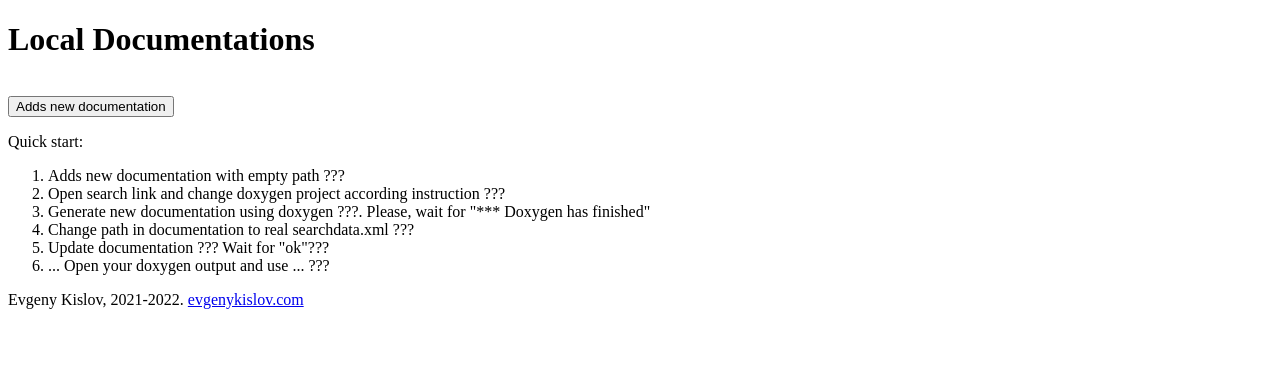
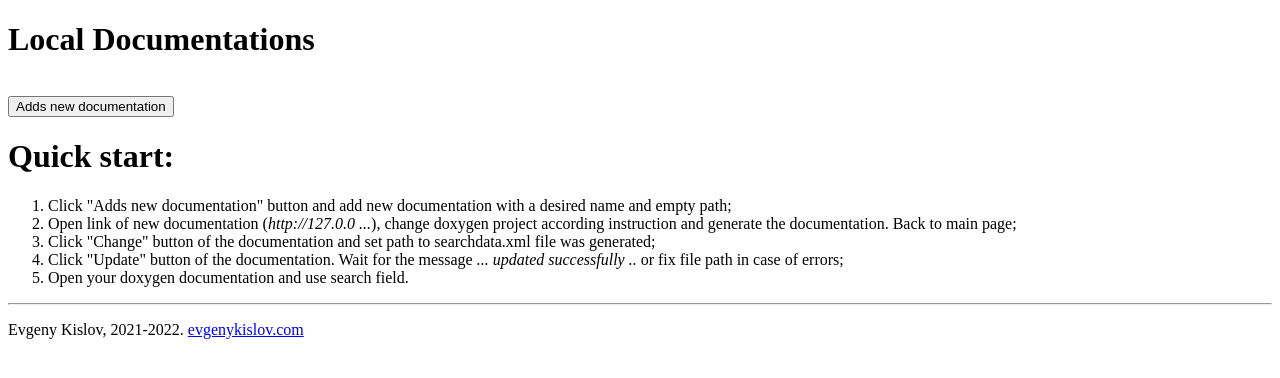
Before and after one commit to evgenykislov/doxy-search, a Django app: page /localsrv/admin/ in a window 1280 px wide. Shown: the top 378 px of the page. Run offline with Django 3.2, Linux system fonts and the light colour scheme; data that the repository does not hold is empty.

Commit message:
Fixes help messages.

```diff
--- a/localsrv/templates/admin_form.html
+++ b/localsrv/templates/admin_form.html
@@ -58,17 +58,17 @@
     </table>
     <p></p>
     <form action="add/"><button type="submit">Adds new documentation</button></form>
-    <p>Quick start:</p>
+    <h1>Quick start:</h1>
     <p>
         <ol>
-            <li>Adds new documentation with empty path ???</li>
-            <li>Open search link and change doxygen project according instruction ???</li>
-            <li>Generate new documentation using doxygen ???. Please, wait for "*** Doxygen has finished"</li>
-            <li>Change path in documentation to real searchdata.xml ???</li>
-            <li>Update documentation ??? Wait for "ok"???</li>
-            <li>... Open your doxygen output and use ... ???</li>
+            <li>Click "Adds new documentation" button and add new documentation with a desired name and empty path;</li>
+            <li>Open link of new documentation (<em>http://127.0.0 ...</em>), change doxygen project according instruction and generate the documentation. Back to main page;</li>
+            <li>Click "Change" button of the documentation and set path to searchdata.xml file was generated;</li>
+            <li>Click "Update" button of the documentation. Wait for the message <em>... updated successfully ..</em> or fix file path in case of errors;</li>
+            <li>Open your doxygen documentation and use search field.</li>
         </ol>
     </p>
+    <hr>
     <p>
         Evgeny Kislov, 2021-2022. <a href="https://evgenykislov.com">evgenykislov.com</a>
     </p>
--- a/localsrv/templates/message_form.html
+++ b/localsrv/templates/message_form.html
@@ -7,8 +7,9 @@
 </head>
 <body>
     <p>
-    {% if message == "add_success" %} The project was added successfully ...
-    {% elif message == "delete_success" %} The project was deleted successfully ...
+    {% if message == "add_success" %} The documentation was added successfully ...
+    {% elif message == "delete_success" %} The documentation was deleted successfully ...
+    {% elif message == "parse_success" %} The documentation was updated successfully ...
     {% elif message == "file_not_found" %} File '{{ filename }}' not found ...
     {% elif message == "cant_parse_file" %} Unable to parse searchdata.xml file ...
     {% else %} Unknown message !
--- a/localsrv/templates/search_help.html
+++ b/localsrv/templates/search_help.html
@@ -25,7 +25,8 @@
             <td>SEARCHDATA_FILE</td><td>searchdata.xml</td>
         </tr>
     </table>
-    <p>Run doxygen</p>
-    <p>Go to main page /localsrv/admin</p>
+<p>Run doxygen with new settings. You have to wait for the message <em>*** Doxygen has finished</em></p>
+<p>Find generated file searchdata.xml and copy its path.</p>
+<p>Go to admin page <a href="/localsrv/admin">/localsrv/admin</a></p>
 </body>
 </html>
--- a/localsrv/update_project.py
+++ b/localsrv/update_project.py
@@ -70,4 +70,5 @@ def project_parse(request, project):
         tpc.SearchText = txt
         tpc.save()
 
-    return HttpResponse("ok")
+
+    return show_message(request, "/localsrv/admin/", 3, "parse_success")
```
Also changed, not shown: README.md.
